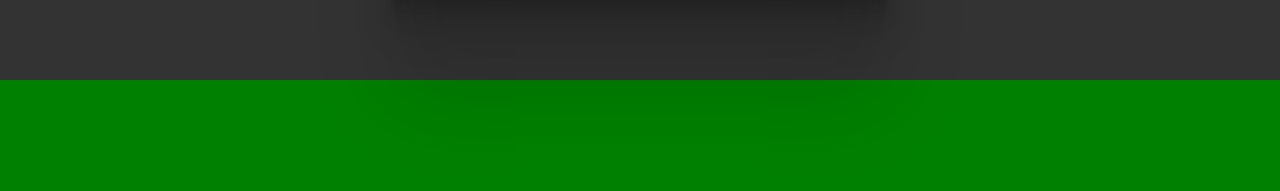
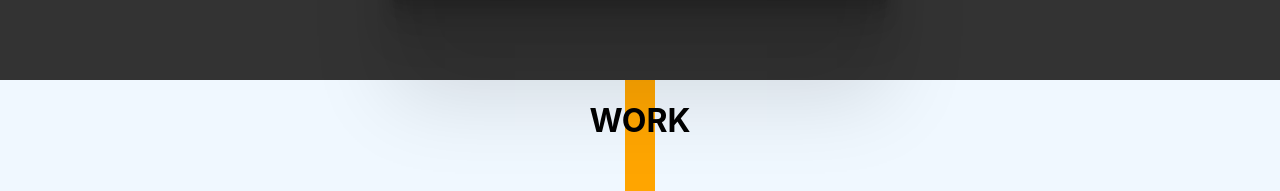
Before and after one commit to goncaloferreira92/goncalof-website, a React (Create React App) app: page / in a window 1280 px wide. Shown: the part 720-911 px from the top of the page. Built offline with nearby package versions, Linux system fonts and the light colour scheme.

Commit message:
Work page projects containers added

```diff
--- a/src/App.tsx
+++ b/src/App.tsx
@@ -3,6 +3,7 @@ import { setTokenSourceMapRange } from 'typescript';
 import './css/App.css';
 
 import Home from './pages/Home';
+import Projects from './pages/Projects';
 
 const App = (): JSX.Element => {
   return (
@@ -37,8 +38,8 @@ const App = (): JSX.Element => {
         </div> */}
 
         <Home />
+        <Projects />
 
-        <div style={{ backgroundColor: 'green', width: '100vw', height: '100vh' }} id='work' />
         <div style={{ backgroundColor: 'blue', width: '100vw', height: '100vh' }} id='about' />
         <div style={{ backgroundColor: 'green', width: '100vw', height: '100vh' }} id='blog' />
         <div style={{ backgroundColor: 'blue', width: '100vw', height: '100vh' }} id='contact' />
--- a/src/css/App.css
+++ b/src/css/App.css
@@ -111,6 +111,27 @@ body {
           justify-content: flex-end;
 }
 
+#work {
+  display: -webkit-box;
+  display: -ms-flexbox;
+  display: flex;
+  -webkit-box-pack: center;
+      -ms-flex-pack: center;
+          justify-content: center;
+  width: 100vw;
+  min-height: 100vh;
+  background-color: aliceblue;
+}
+
+.card-component-container {
+  -webkit-box-shadow: 0 2.8px 2.2px rgba(0, 0, 0, 0.034), 0 6.7px 5.3px rgba(0, 0, 0, 0.048), 0 12.5px 10px rgba(0, 0, 0, 0.06), 0 22.3px 17.9px rgba(0, 0, 0, 0.072), 0 41.8px 33.4px rgba(0, 0, 0, 0.086), 0 100px 80px rgba(0, 0, 0, 0.12);
+          box-shadow: 0 2.8px 2.2px rgba(0, 0, 0, 0.034), 0 6.7px 5.3px rgba(0, 0, 0, 0.048), 0 12.5px 10px rgba(0, 0, 0, 0.06), 0 22.3px 17.9px rgba(0, 0, 0, 0.072), 0 41.8px 33.4px rgba(0, 0, 0, 0.086), 0 100px 80px rgba(0, 0, 0, 0.12);
+  background-color: green;
+  min-width: 400px;
+  min-height: 400px;
+  margin: 7.5px 15px;
+}
+
 @media (min-width: 960px) {
   .child {
     opacity: 1 !important;
--- a/src/css/App.scss
+++ b/src/css/App.scss
@@ -105,6 +105,23 @@ body {
     .right-text { justify-content: flex-end; }
 }
 
+#work {
+    display: flex;
+    justify-content: center;
+    width: 100vw;
+    min-height: 100vh;
+    background-color: aliceblue;
+}
+
+// Card
+.card-component-container {
+    @include boxShadowMedium();
+    background-color: green;
+    min-width: 400px;
+    min-height: 400px;
+    margin: 7.5px 15px;
+}
+
 @media (min-width: 960px) {
     .child {
         opacity: 1 !important;
--- a/src/pages/Projects.tsx
+++ b/src/pages/Projects.tsx
@@ -0,0 +1,33 @@
+import Card from '../cmp/Card';
+const Projects = () => {
+    let content = () => {
+        return (
+            <div>
+                <text>This is the content of the Project</text>
+                <div style={{ backgroundColor: 'orange', width: '10px', height: '10px' }} />
+            </div>
+        )
+    }
+    return (
+        <div id='work'>
+            <h1 style={{ position: 'absolute' }}>WORK</h1>
+            <div style={{
+                backgroundColor: 'orange',
+                padding: '15px',
+                display: 'flex',
+                flexDirection: 'row',
+                justifyContent: 'center',
+                alignItems: 'center',
+                maxWidth: '80vw',
+                flexWrap: 'wrap',
+            }}>
+                <Card content={content} />
+                <Card content={content} />
+                <Card content={content} />
+                <Card content={content} />
+            </div>
+        </div>
+    )
+}
+
+export default Projects;
```
Also changed, not shown: 2 other files (tests, documents, lock files or other folders).
